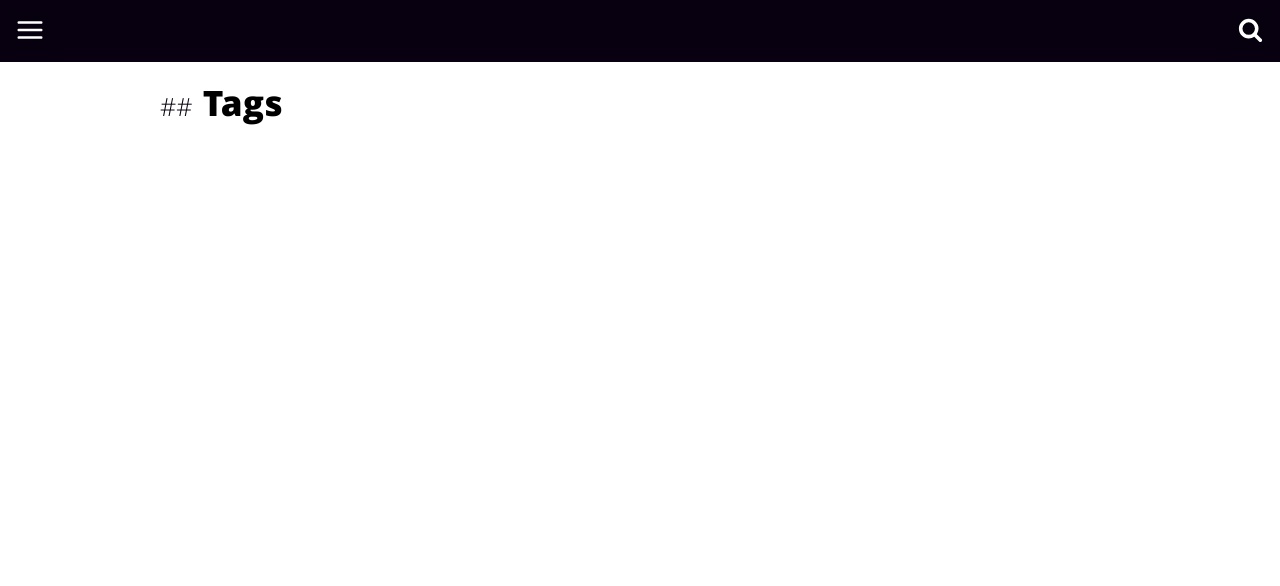
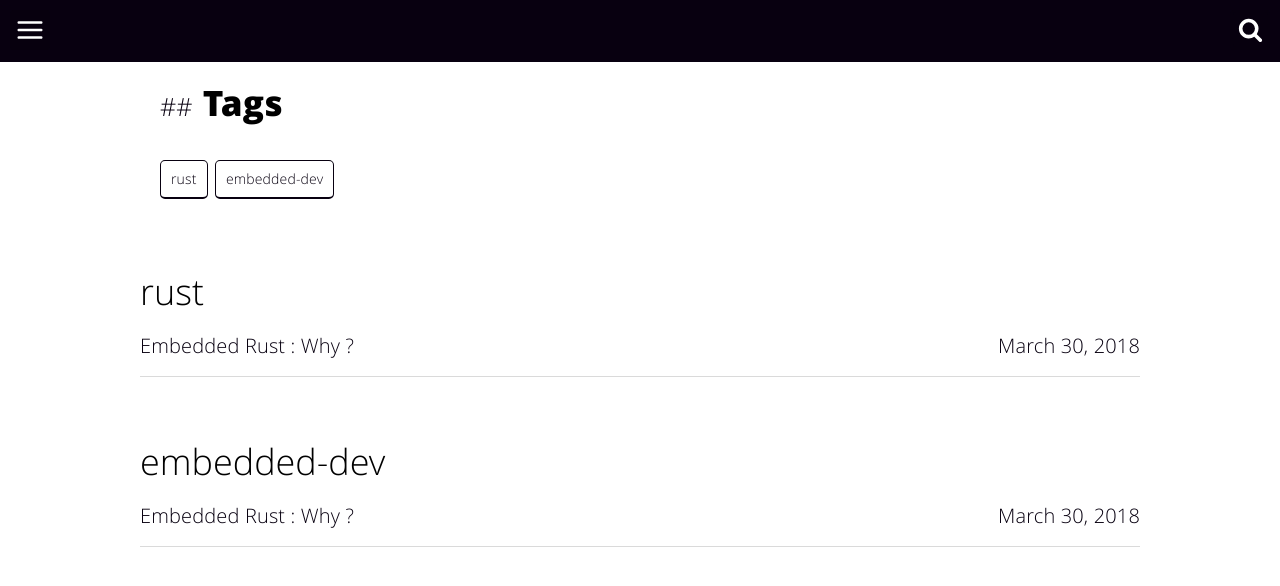
Before and after one commit to ithinuel/ithinuel, a Jekyll site: the page built from tags.html, in a window 1280 px wide. Shown: the top 586 px of the page. Built offline with Jekyll 4.4.1, drawn with Linux system fonts in a browser that asks for light colours.

Commit message:
un publish the welcome article & rearrange tags & categories

```diff
--- a/_archive/2016-08-31-welcome-to-jekyll.markdown
+++ b/_archive/2016-08-31-welcome-to-jekyll.markdown
@@ -3,6 +3,7 @@ layout: post
 title:  "Welcome to Jekyll!"
 date:   2016-08-31 08:05:44 +0200
 categories: jekyll update
+published: false
 ---
 You’ll find this post in your `_posts` directory. Go ahead and edit it and re-build the site to see your changes. You can rebuild the site in many different ways, but the most common way is to run `jekyll serve`, which launches a web server and auto-regenerates your site when a file is updated.
 
--- a/_posts/2018-03-30-embedded-rust-why.markdown
+++ b/_posts/2018-03-30-embedded-rust-why.markdown
@@ -2,7 +2,8 @@
 layout: post
 title:  "Embedded Rust : Why ?"
 date:   2018-03-30 09:26:00 +0100
-categories: rust embedded-dev
+categories: embedded-rust
+tags: rust embedded-dev
 ---
 I will try to publish here a serie of articles about my approach to embedded development and how I plan to achieve that in Rust.
 Embedded system development is not so far from regular application developpement in that we want it :
```
